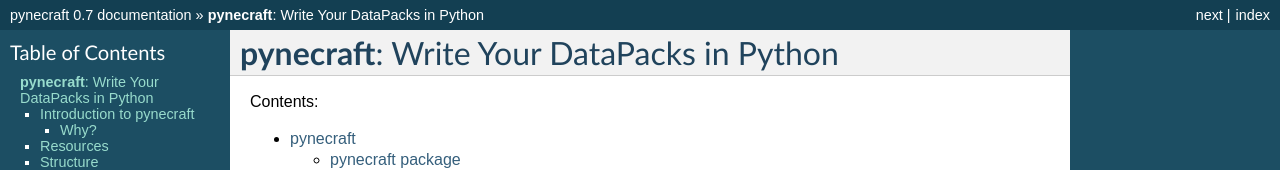
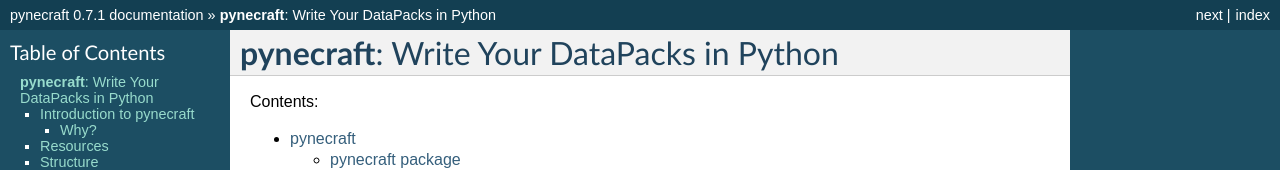
Before and after one commit to kcrca/pynecraft, a Sphinx documentation site: the page built from docs/index.rst, in a window 1280 px wide and 900 px high. Shown: the top 170 px of the window. Built offline with Sphinx 7.4.7, drawn with Linux system fonts in a browser that asks for light colours; some of the changed text lies outside the part shown.

```diff
--- a/docs/conf.py
+++ b/docs/conf.py
@@ -22,7 +22,7 @@ copyright = '2022-24, Ken Arnold'
 author = 'Ken Arnold'
 
 # The full version, including alpha/beta/rc tags
-release = '0.7'
+release = '0.7.1'
 
 # -- General configuration ---------------------------------------------------
 
--- a/pyproject.toml
+++ b/pyproject.toml
@@ -5,7 +5,7 @@ description = "A library for creating minecraft datapacks."
 readme = "README.rst"
 license = {text = "MIT"}
 requires-python = ">=3.11"
-version = "0.7"
+version = "0.7.1"
 dependencies = [ "requests", "bs4", ]
 
 [project.urls]
```
